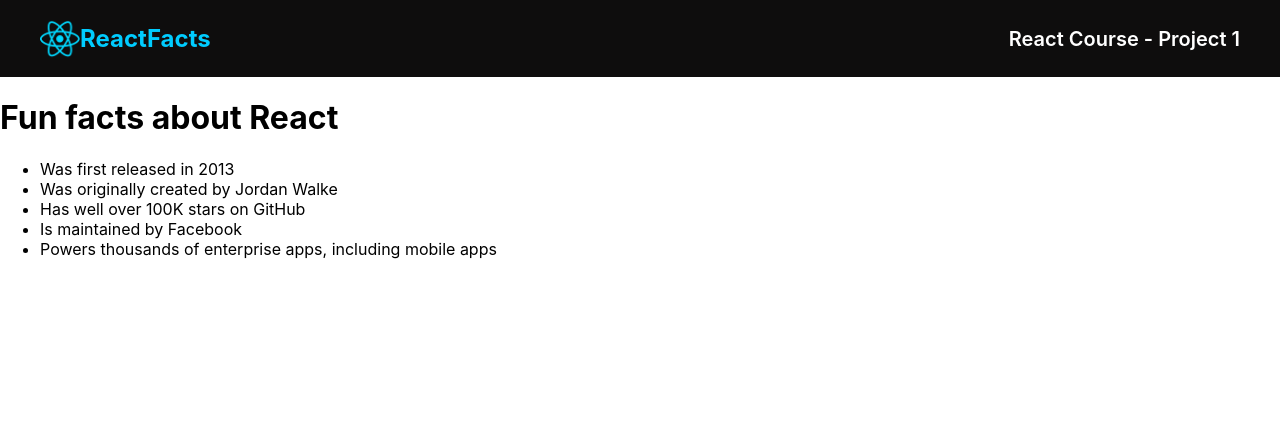
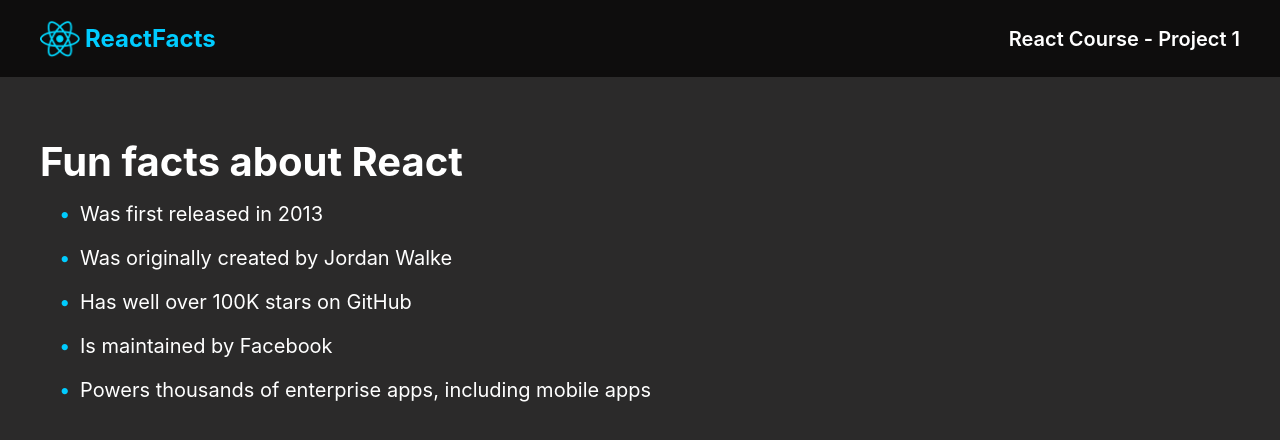
Before and after one commit to atoopdev/react-website, a React (Create React App) app in the folder react-webpage/: page / in a window 1280 px wide. Shown: the top 440 px of the page. Built offline with nearby package versions, Linux system fonts and the light colour scheme.

Commit message:
main css styling

```diff
--- a/react-webpage/src/index.css
+++ b/react-webpage/src/index.css
@@ -4,9 +4,17 @@
 
 body {
   margin: 0;
+  background-color: rgb(43, 42, 42);
   font-family: 'Inter', sans-serif;
   -webkit-font-smoothing: antialiased;
   -moz-osx-font-smoothing: grayscale;
+}
+
+h1{
+  margin: 0;
+  font-size: 2.5rem;
+  font-weight: 700;
+
 }
 
 img{
@@ -35,6 +43,7 @@ nav{
 
 .header_logo{
   height: 40px;
+  margin-right: 5px;
 }
 
 .txt_logo{
@@ -47,3 +56,27 @@ nav{
   font-size: 1.25rem;
   font-weight: 600;
 }
+
+main{
+  color: #FFF;
+  margin: 60px 40px;
+}
+
+ul{
+  list-style:none;
+}
+
+li{
+  padding-bottom: 20px;
+  font-size: 1.25rem;
+}
+
+/* blue list bullets */
+ul li::before{
+  content: "\2022";
+  color:#00ccff;
+  font-weight: bold;
+  display: inline-block;
+  width: 1em;
+  margin-left: -1em;
+}
```
